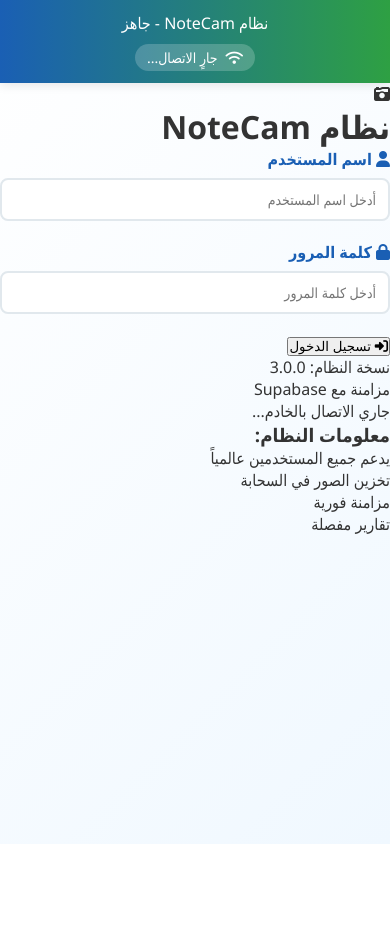
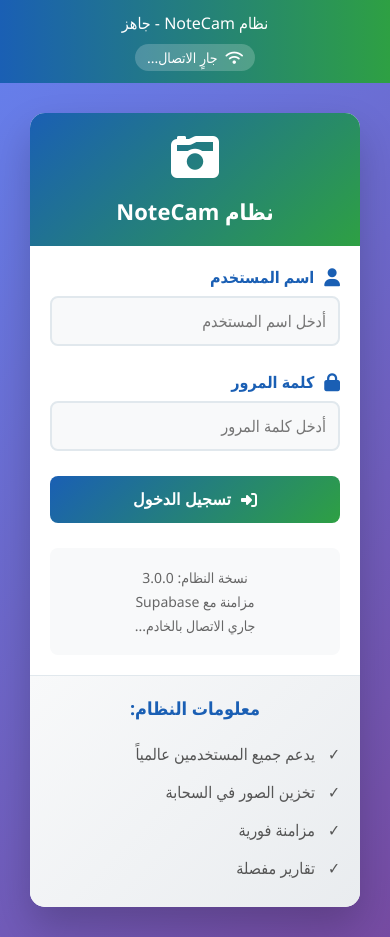
Before and after one commit to hichamsav/notcam, a website: page index.html in a window 390 px wide. Before the commit the page ends 844 px from the top, so only its background shows below. Drawn offline with nearby package versions, Linux system fonts and the light colour scheme; files whose address does not match are found by name.

Commit message:
Update login.css

```diff
--- a/css/login.css
+++ b/css/login.css
@@ -1 +1,292 @@
-// ملف login.css
+/* أنماط صفحة تسجيل الدخول */
+
+.login-page {
+    flex: 1;
+    display: flex;
+    align-items: center;
+    justify-content: center;
+    padding: 20px;
+    background: linear-gradient(135deg, #667eea 0%, #764ba2 100%);
+    min-height: calc(100vh - 60px);
+}
+
+.login-card {
+    background: white;
+    border-radius: 15px;
+    width: 100%;
+    max-width: 450px;
+    box-shadow: 0 20px 40px rgba(0, 0, 0, 0.2);
+    overflow: hidden;
+    animation: slideUp 0.5s ease;
+}
+
+@keyframes slideUp {
+    from {
+        opacity: 0;
+        transform: translateY(30px);
+    }
+    to {
+        opacity: 1;
+        transform: translateY(0);
+    }
+}
+
+.logo {
+    background: linear-gradient(135deg, var(--primary-color) 0%, var(--secondary-color) 100%);
+    color: white;
+    padding: 30px;
+    text-align: center;
+}
+
+.logo i {
+    font-size: 64px;
+    margin-bottom: 15px;
+    display: block;
+}
+
+.logo h1 {
+    font-size: 28px;
+    font-weight: 700;
+    margin: 0;
+}
+
+.login-form {
+    padding: 30px;
+}
+
+.form-group {
+    margin-bottom: 25px;
+}
+
+.form-group label {
+    display: flex;
+    align-items: center;
+    gap: 10px;
+    margin-bottom: 8px;
+    color: var(--primary-color);
+    font-weight: 600;
+}
+
+.form-group label i {
+    font-size: 18px;
+}
+
+.form-input {
+    width: 100%;
+    padding: 15px;
+    border: 2px solid var(--border-color);
+    border-radius: 8px;
+    font-size: 16px;
+    transition: all 0.3s ease;
+    background: #f8f9fa;
+}
+
+.form-input:focus {
+    border-color: var(--primary-color);
+    background: white;
+    box-shadow: 0 0 0 3px rgba(26, 95, 180, 0.1);
+    outline: none;
+}
+
+.login-btn {
+    width: 100%;
+    padding: 16px;
+    background: linear-gradient(135deg, var(--primary-color) 0%, var(--secondary-color) 100%);
+    color: white;
+    border: none;
+    border-radius: 8px;
+    font-size: 18px;
+    font-weight: 700;
+    cursor: pointer;
+    display: flex;
+    align-items: center;
+    justify-content: center;
+    gap: 10px;
+    transition: all 0.3s ease;
+    margin-top: 10px;
+}
+
+.login-btn:hover {
+    transform: translateY(-2px);
+    box-shadow: 0 8px 20px rgba(26, 95, 180, 0.3);
+}
+
+.login-btn:disabled {
+    opacity: 0.7;
+    cursor: not-allowed;
+    transform: none;
+}
+
+.login-info {
+    margin-top: 25px;
+    padding: 15px;
+    background: var(--light-color);
+    border-radius: 8px;
+    text-align: center;
+    font-size: 14px;
+    color: #666;
+}
+
+.login-info p {
+    margin: 5px 0;
+}
+
+.system-info {
+    padding: 20px;
+    background: linear-gradient(135deg, #f8f9fa 0%, #e9ecef 100%);
+    border-top: 1px solid var(--border-color);
+}
+
+.system-info h3 {
+    color: var(--primary-color);
+    margin-bottom: 15px;
+    text-align: center;
+    font-size: 18px;
+}
+
+.system-info ul {
+    list-style: none;
+    padding: 0;
+}
+
+.system-info li {
+    padding: 8px 0;
+    padding-right: 25px;
+    position: relative;
+    color: #555;
+}
+
+.system-info li:before {
+    content: "✓";
+    position: absolute;
+    right: 0;
+    color: var(--success-color);
+    font-weight: bold;
+}
+
+/* رسالة الترحيب */
+.welcome-message {
+    text-align: center;
+    margin-bottom: 30px;
+}
+
+.welcome-message h2 {
+    color: var(--primary-color);
+    margin-bottom: 10px;
+}
+
+.welcome-message p {
+    color: #666;
+    font-size: 16px;
+}
+
+/* التحميل */
+.loading {
+    display: inline-block;
+    width: 20px;
+    height: 20px;
+    border: 3px solid rgba(255, 255, 255, 0.3);
+    border-radius: 50%;
+    border-top-color: white;
+    animation: spin 1s ease-in-out infinite;
+}
+
+@keyframes spin {
+    to { transform: rotate(360deg); }
+}
+
+/* التجاوب */
+@media (max-width: 480px) {
+    .login-card {
+        margin: 10px;
+    }
+
+    .logo {
+        padding: 20px;
+    }
+
+    .logo i {
+        font-size: 48px;
+    }
+
+    .logo h1 {
+        font-size: 22px;
+    }
+
+    .login-form {
+        padding: 20px;
+    }
+
+    .form-input {
+        padding: 12px;
+    }
+
+    .login-btn {
+        padding: 14px;
+        font-size: 16px;
+    }
+}
+
+/* تأثيرات الإدخال */
+.form-input.error {
+    border-color: var(--danger-color);
+    animation: shake 0.5s;
+}
+
+@keyframes shake {
+    0%, 100% { transform: translateX(0); }
+    10%, 30%, 50%, 70%, 90% { transform: translateX(-5px); }
+    20%, 40%, 60%, 80% { transform: translateX(5px); }
+}
+
+.form-input.success {
+    border-color: var(--success-color);
+}
+
+/* رسالة الخطأ */
+.error-message {
+    color: var(--danger-color);
+    font-size: 14px;
+    margin-top: 5px;
+    display: flex;
+    align-items: center;
+    gap: 5px;
+}
+
+/* تذكرني */
+.remember-me {
+    display: flex;
+    align-items: center;
+    gap: 8px;
+    margin-top: 15px;
+}
+
+.remember-me input[type="checkbox"] {
+    width: 18px;
+    height: 18px;
+    accent-color: var(--primary-color);
+}
+
+.remember-me label {
+    color: #666;
+    font-size: 14px;
+    cursor: pointer;
+}
+
+/* نسيت كلمة المرور */
+.forgot-password {
+    text-align: center;
+    margin-top: 15px;
+}
+
+.forgot-password a {
+    color: var(--primary-color);
+    text-decoration: none;
+    font-size: 14px;
+    transition: color 0.3s ease;
+}
+
+.forgot-password a:hover {
+    color: var(--secondary-color);
+    text-decoration: underline;
+}
```
